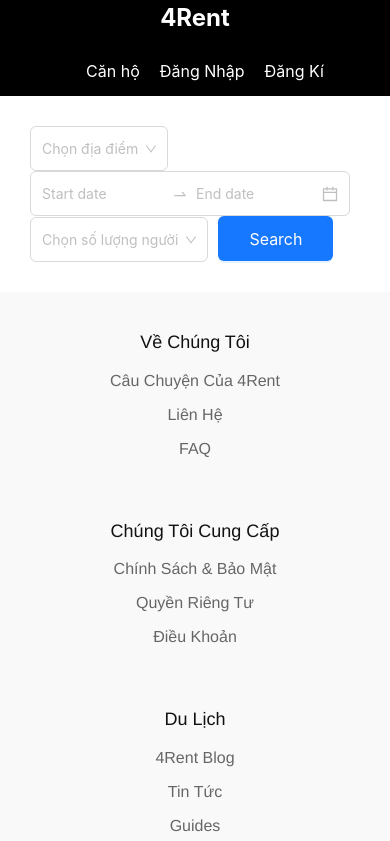
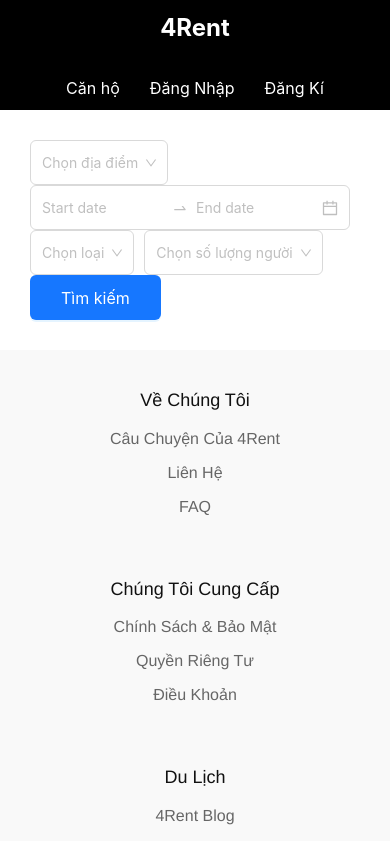
Before and after one commit to NeyuD96155/4Rent, a React (Create React App) app in the folder client/: page /search in a window 390 px wide. Shown: the top 841 px of the page. Built offline with nearby package versions, Linux system fonts and the light colour scheme.

Commit message:
search bar

```diff
--- a/client/src/components/SearchBar.js
+++ b/client/src/components/SearchBar.js
@@ -1,6 +1,6 @@
 import React, { useState } from "react";
 import { Button, DatePicker, Select } from "antd";
-import axios from "axios";
+import api from "../config/axios";
 import "../styles/Search.css";
 
 const { RangePicker } = DatePicker;
@@ -10,7 +10,7 @@ function SearchBar() {
     const [location, setLocation] = useState("");
     const [dateRange, setDateRange] = useState([]);
     const [guests, setGuests] = useState("");
-
+    const [category, setCategory] = useState("");
     const provinces = [
         "An Giang",
         "Bà Rịa - Vũng Tàu",
@@ -76,21 +76,28 @@ function SearchBar() {
         "Vĩnh Phúc",
         "Yên Bái",
     ];
+    const categories = [
+        { id: 1, name: "Hotel" },
+        { id: 2, name: "Apartment" },
+        { id: 3, name: "House" },
+    ];
 
     const handleSubmit = async (event) => {
         event.preventDefault();
 
-        const searchData = {
+        const params = {
             location,
-            dateRange,
+            from: dateRange[0],
+            to: dateRange[1],
             guests,
+            categoryId: category,
         };
 
         try {
-            const response = await axios.post("/post/search", searchData);
+            const response = await api.get("/search", { params });
             console.log(response.data);
         } catch (error) {
-            console.error("Error when posting search data:", error);
+            console.error("Error when getting search data:", error);
         }
     };
 
@@ -98,7 +105,7 @@ function SearchBar() {
         <div className="search-container">
             <form onSubmit={handleSubmit} className="search-form">
                 <Select
-                    aria-label="Location"
+                    showSearch
                     placeholder="Chọn địa điểm"
                     allowClear
                     onChange={setLocation}
@@ -110,21 +117,33 @@ function SearchBar() {
                     ))}
                 </Select>
                 <RangePicker
-                    aria-label="Check-in and check-out date"
                     onChange={(_, dateString) => setDateRange(dateString)}
                 />
                 <Select
-                    aria-label="Guests"
+                    placeholder="Chọn loại"
+                    allowClear
+                    onChange={(value) => setCategory(value)}
+                >
+                    {categories.map((cat) => (
+                        <Option key={cat.id} value={cat.id}>
+                            {cat.name}
+                        </Option>
+                    ))}
+                </Select>
+
+                <Select
                     placeholder="Chọn số lượng người"
                     allowClear
-                    onChange={(value) => setGuests(value)}
+                    onChange={setGuests}
                 >
-                    <Option value="0.5">Nửa người</Option>
                     <Option value="1">1 người</Option>
                     <Option value="2">2 người</Option>
+                    <Option value="3">3 người</Option>
+                    <Option value="4">4 người</Option>
+                    <Option value="5">5 người</Option>
                 </Select>
                 <Button type="primary" htmlType="submit" className="search-btn">
-                    Search
+                    Tìm kiếm
                 </Button>
             </form>
         </div>
--- a/client/src/styles/Navbar.css
+++ b/client/src/styles/Navbar.css
@@ -5,7 +5,6 @@
     background-color: #000000;
     padding: 0 20px;
     color: #fff;
-
 }
 
 .navbar-logo a {
@@ -21,15 +20,12 @@
 }
 
 .navbar-link {
-    margin: 3px 0;
-}
-
-.navbar-link {
     color: #fff;
     text-decoration: none;
     margin-left: 20px;
+    padding: 10px 15px;
+    transition: background-color 0.3s ease;
     position: relative;
-    padding: 10px 0;
 }
 
 .navbar-link::after {
@@ -41,6 +37,11 @@
     height: 2.5px;
     background-color: #ffffff;
     transition: width 0.5s;
+}
+
+.navbar-link:hover {
+    background-color: #484848;
+    border-radius: 5px;
 }
 
 .navbar-link:hover::after {
@@ -57,9 +58,15 @@
 @media (max-width: 768px) {
     .navbar-container {
         flex-direction: column;
+        padding-top: 10px;
     }
 
-    .navbar-links {
+    .navbar-links, .navbar-link {
         margin-top: 10px;
+        margin-left: 0;
+    }
+
+    .navbar-link::after {
+        display: none;
     }
 }
```
